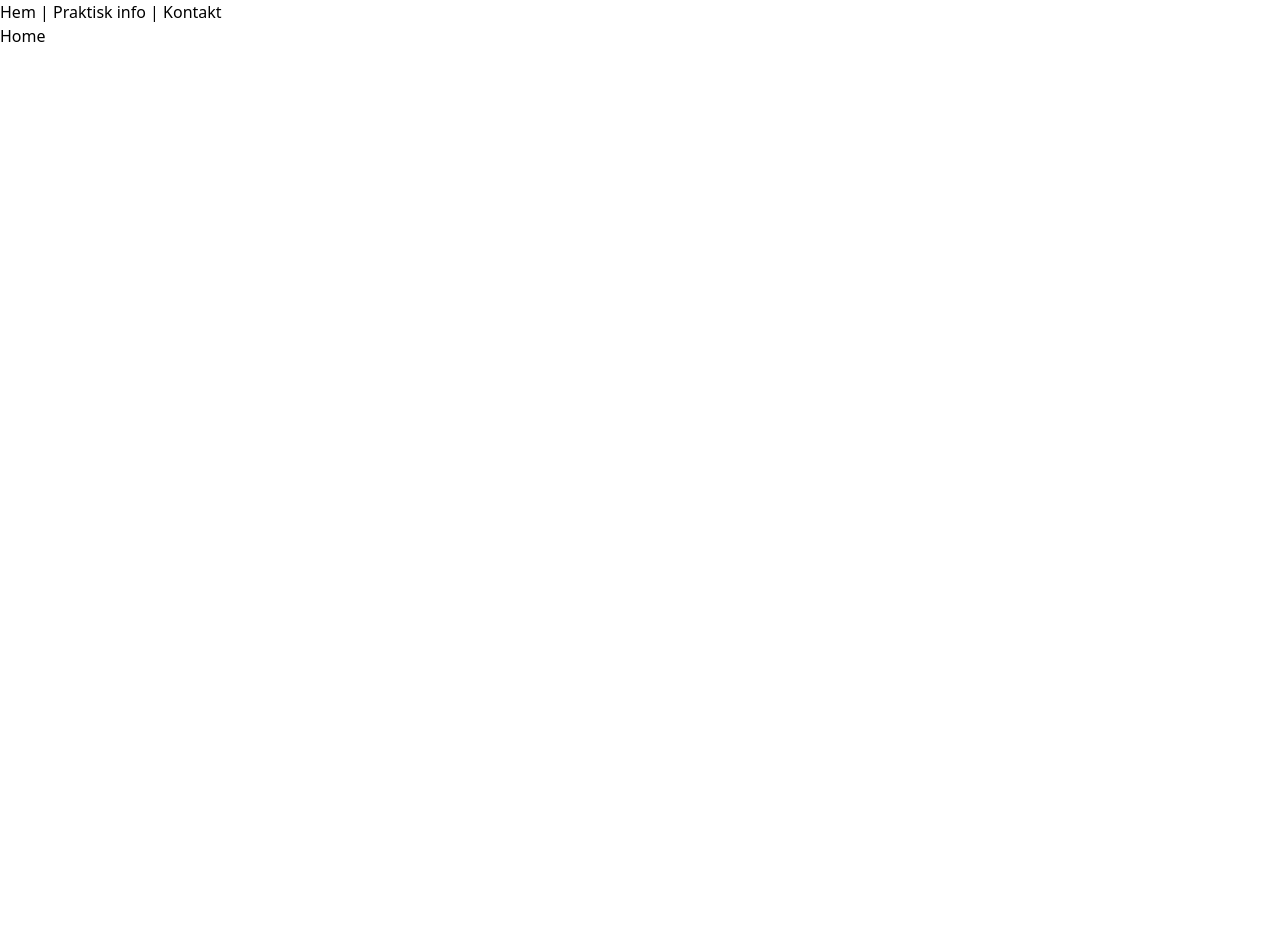
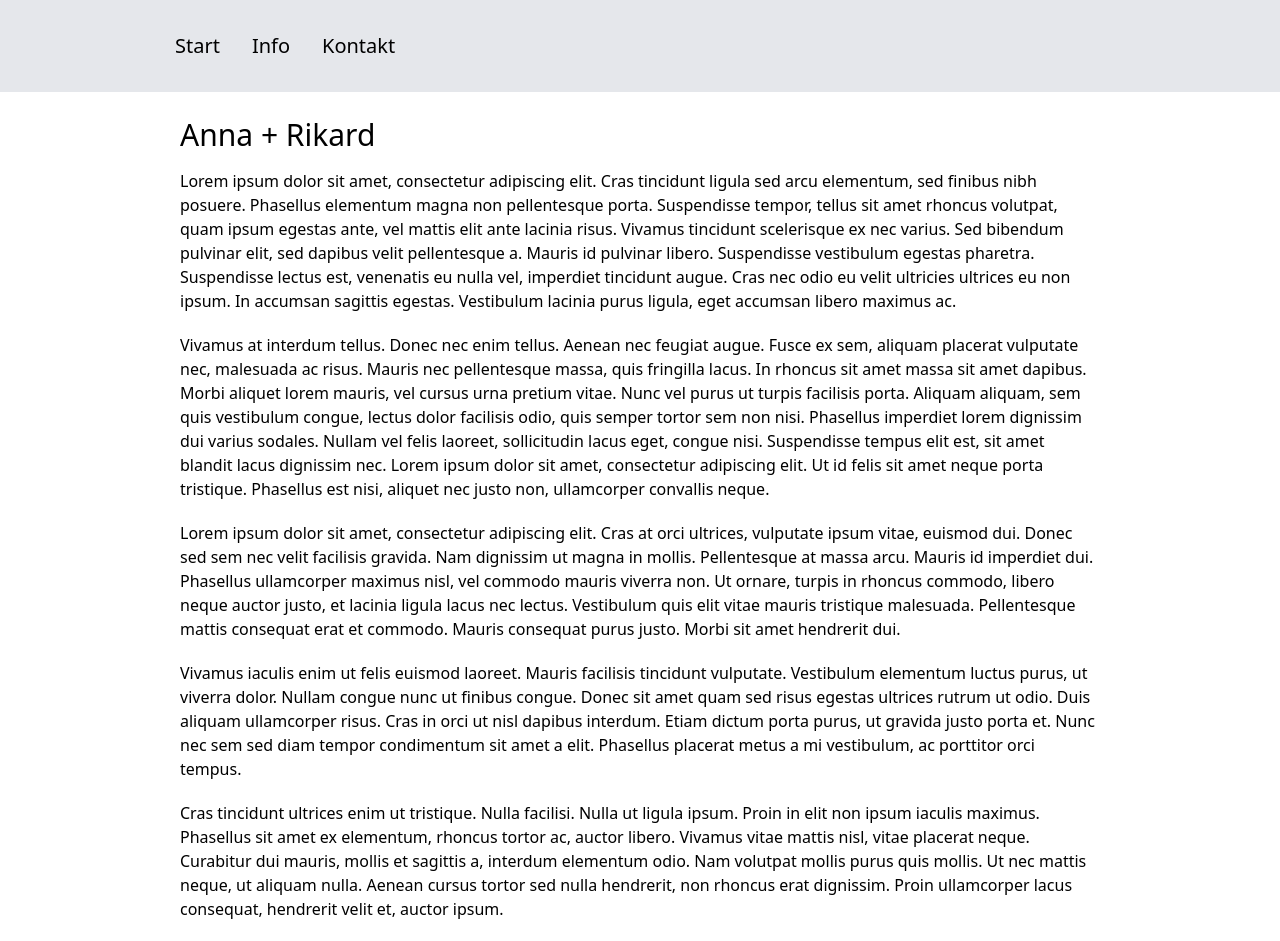
Before and after one commit to annarehnman/brollopssida, a Vue app: page / in a window 1280 px wide. Before the commit the page ends 800 px from the top, so only its background shows below. Built offline with nearby package versions, Linux system fonts and the light colour scheme.

Commit message:
add styling components and views

```diff
--- a/src/App.vue
+++ b/src/App.vue
@@ -1,8 +1,12 @@
 <template>
-  <div id="app">
+  <div id="app" class="box-border bg-gray-500 relative">
     <Navbar />
+    <div class="w-full bg-white">
+      <div class="md:w-3/4 md:mx-auto p-5">
+        <router-view/>
+      </div>
+    </div>
   </div>
-  <router-view/>
 </template>
 
 <script>
--- a/src/components/Navbar.vue
+++ b/src/components/Navbar.vue
@@ -1,14 +1,35 @@
 <template>
-  <div class="navbar">
-    <router-link to="/">Hem</router-link> |
-    <router-link to="/info">Praktisk info</router-link> |
-    <router-link to="/kontakt">Kontakt</router-link>
-  </div>
+  <nav class="sticky top-0 w-full md:flex md:items-center p-5 md:py-8 bg-gray-200">
+    <div class="md:w-3/4 md:mx-auto">
+      <!-- Mobile menu button -->
+      <div @click="toggleNav" class="md:hidden ml-auto">
+        <button type="button" class="focus:outline-none focus:text-red-500">
+          <svg viewBox="0 0 24 24" class="w-6 h-6 fill-current">
+            <path fill-rule="evenodd" d="M4 5h16a1 1 0 0 1 0 2H4a1 1 0 1 1 0-2zm0 6h16a1 1 0 0 1 0 2H4a1 1 0 0 1 0-2zm0 6h16a1 1 0 0 1 0 2H4a1 1 0 0 1 0-2z"></path>
+          </svg>
+        </button>
+      </div>
+      <!-- Mobile Menu open: "block", Menu closed: "hidden" -->
+      <ul :class="showMenu ? 'flex' : 'hidden'" class="flex-col text-xl mt-4 space-y-4 md:flex md:flex-row md:mt-0 md:space-y-0 md:space-x-8">
+        <router-link to="/" @click="toggleNav">Start</router-link>
+        <router-link to="/info" @click="toggleNav">Info</router-link>
+        <router-link to="/kontakt" @click="toggleNav">Kontakt</router-link>
+      </ul>
+    </div>
+  </nav>
 </template>
 
 <script>
+import { ref } from 'vue';
 
 export default {
-  name: 'Navbar'
-}
+  name: 'Navbar',
+  setup() {
+    let showMenu = ref(false);
+    const toggleNav = () => (
+      showMenu.value = !showMenu.value
+      );
+    return { showMenu, toggleNav };
+  },
+};
 </script>
--- a/src/views/About.vue
+++ b/src/views/About.vue
@@ -1,6 +1,6 @@
 <template>
   <div class="about">
-    About
+    <h1>Info</h1>
   </div>
 </template>
 
--- a/src/views/Contact.vue
+++ b/src/views/Contact.vue
@@ -1,6 +1,6 @@
 <template>
   <div class="contact">
-    Contact
+    <h1>Kontakt</h1>
   </div>
 </template>
 
--- a/src/views/Home.vue
+++ b/src/views/Home.vue
@@ -1,6 +1,13 @@
 <template>
   <div class="home">
-    Home
+    <h1 class="mb-3">Anna + Rikard</h1>
+    <div class="space-y-5">
+      <p>Lorem ipsum dolor sit amet, consectetur adipiscing elit. Cras tincidunt ligula sed arcu elementum, sed finibus nibh posuere. Phasellus elementum magna non pellentesque porta. Suspendisse tempor, tellus sit amet rhoncus volutpat, quam ipsum egestas ante, vel mattis elit ante lacinia risus. Vivamus tincidunt scelerisque ex nec varius. Sed bibendum pulvinar elit, sed dapibus velit pellentesque a. Mauris id pulvinar libero. Suspendisse vestibulum egestas pharetra. Suspendisse lectus est, venenatis eu nulla vel, imperdiet tincidunt augue. Cras nec odio eu velit ultricies ultrices eu non ipsum. In accumsan sagittis egestas. Vestibulum lacinia purus ligula, eget accumsan libero maximus ac.</p>
+      <p>Vivamus at interdum tellus. Donec nec enim tellus. Aenean nec feugiat augue. Fusce ex sem, aliquam placerat vulputate nec, malesuada ac risus. Mauris nec pellentesque massa, quis fringilla lacus. In rhoncus sit amet massa sit amet dapibus. Morbi aliquet lorem mauris, vel cursus urna pretium vitae. Nunc vel purus ut turpis facilisis porta. Aliquam aliquam, sem quis vestibulum congue, lectus dolor facilisis odio, quis semper tortor sem non nisi. Phasellus imperdiet lorem dignissim dui varius sodales. Nullam vel felis laoreet, sollicitudin lacus eget, congue nisi. Suspendisse tempus elit est, sit amet blandit lacus dignissim nec. Lorem ipsum dolor sit amet, consectetur adipiscing elit. Ut id felis sit amet neque porta tristique. Phasellus est nisi, aliquet nec justo non, ullamcorper convallis neque.</p>
+      <p>Lorem ipsum dolor sit amet, consectetur adipiscing elit. Cras at orci ultrices, vulputate ipsum vitae, euismod dui. Donec sed sem nec velit facilisis gravida. Nam dignissim ut magna in mollis. Pellentesque at massa arcu. Mauris id imperdiet dui. Phasellus ullamcorper maximus nisl, vel commodo mauris viverra non. Ut ornare, turpis in rhoncus commodo, libero neque auctor justo, et lacinia ligula lacus nec lectus. Vestibulum quis elit vitae mauris tristique malesuada. Pellentesque mattis consequat erat et commodo. Mauris consequat purus justo. Morbi sit amet hendrerit dui.</p>
+      <p>Vivamus iaculis enim ut felis euismod laoreet. Mauris facilisis tincidunt vulputate. Vestibulum elementum luctus purus, ut viverra dolor. Nullam congue nunc ut finibus congue. Donec sit amet quam sed risus egestas ultrices rutrum ut odio. Duis aliquam ullamcorper risus. Cras in orci ut nisl dapibus interdum. Etiam dictum porta purus, ut gravida justo porta et. Nunc nec sem sed diam tempor condimentum sit amet a elit. Phasellus placerat metus a mi vestibulum, ac porttitor orci tempus.</p>
+      <p>Cras tincidunt ultrices enim ut tristique. Nulla facilisi. Nulla ut ligula ipsum. Proin in elit non ipsum iaculis maximus. Phasellus sit amet ex elementum, rhoncus tortor ac, auctor libero. Vivamus vitae mattis nisl, vitae placerat neque. Curabitur dui mauris, mollis et sagittis a, interdum elementum odio. Nam volutpat mollis purus quis mollis. Ut nec mattis neque, ut aliquam nulla. Aenean cursus tortor sed nulla hendrerit, non rhoncus erat dignissim. Proin ullamcorper lacus consequat, hendrerit velit et, auctor ipsum.</p>
+    </div>
   </div>
 </template>
 
--- a/tailwind.config.js
+++ b/tailwind.config.js
@@ -1,4 +1,5 @@
 const colors = require('tailwindcss/colors')
+const plugin = require ('tailwindcss/plugin')
 
 module.exports = {
   purge: ['./public/**/*.html', './src/**/*.{vue,js,ts,jsx,tsx}'],
@@ -967,5 +968,19 @@ module.exports = {
     wordBreak: ['responsive'],
     zIndex: ['responsive', 'focus-within', 'focus'],
   },
-  plugins: [],
+  plugins: [
+    plugin(function({ addBase, theme }) {
+      addBase({
+        'h1': {
+          fontSize: theme('fontSize.3xl'),
+        },
+        'h2': {
+          fontSize: theme('fontSize.2xl'),
+        },
+        'h3': {
+          fontSize: theme('fontSize.xl'),
+        }
+      })
+    }),
+  ],
 }
```
